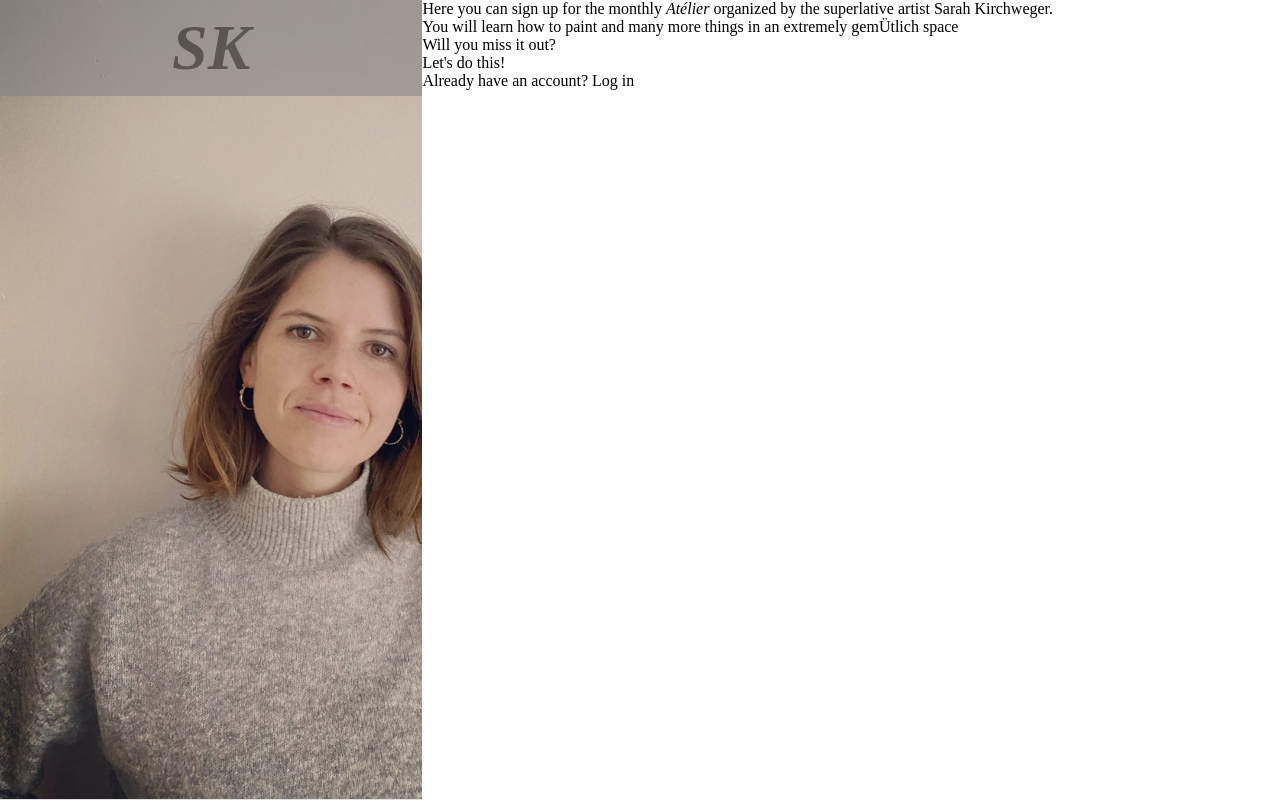
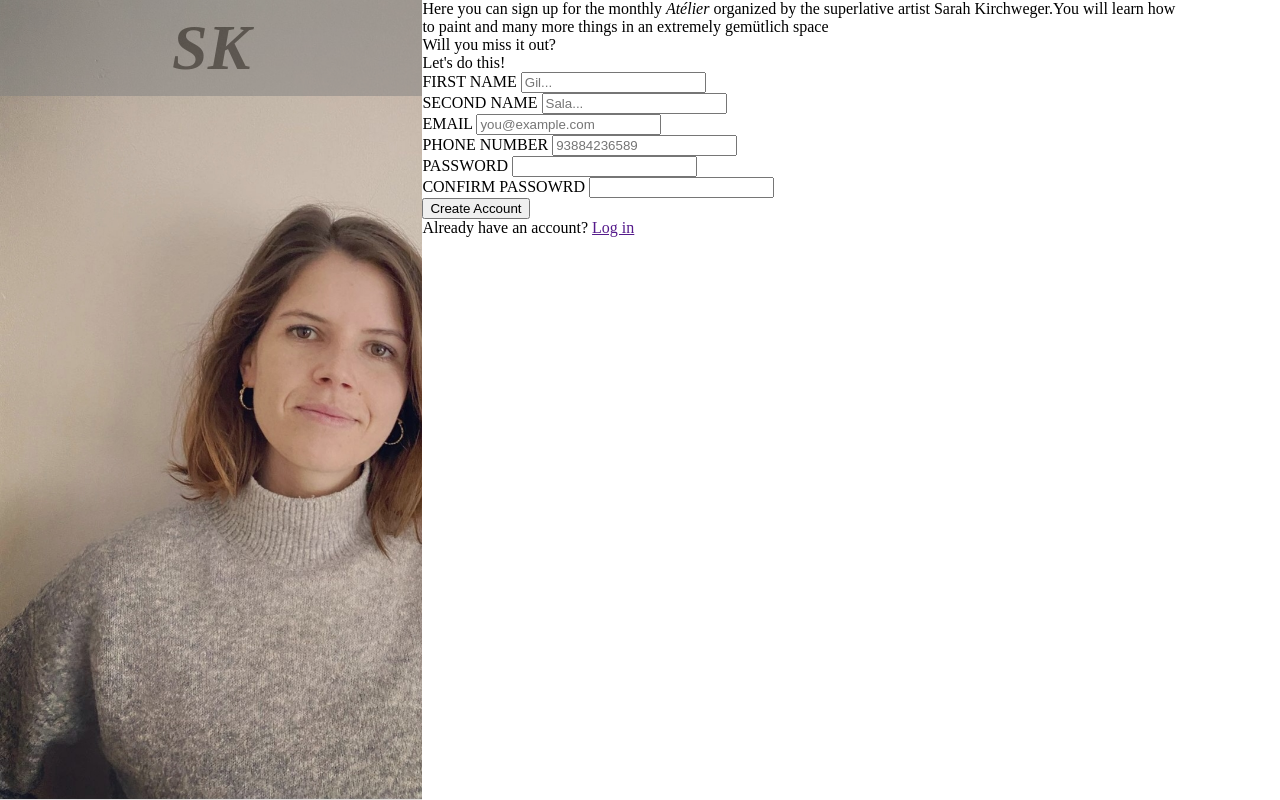
Before and after one commit to Gilsabo/sign-up-form, a plain HTML site: page index.html in a window 1280 px wide. Drawn offline with Linux system fonts and the light colour scheme.

```diff
--- a/index.html
+++ b/index.html
@@ -10,17 +10,55 @@
 <body>
     <div class="container">
         <div class="left-box">
+                <div class="circle"></div>
                 <div class="logo">SK</div>
         </div>
         <div class="right-box">
-                <div class="header">Here you can sign up for the monthly <i>Atélier</i> organized
-                by the superlative artist Sarah Kirchweger. <br> You will learn how to paint and many more things
-                in an extremely gemÜtlich space</div>
-                <div class="text">Will you miss it out?</div>
-                <div class="tex">Let's do this!</div>
-                <div class="form"></div>
-                <div class="button"></div>
-                <div class="login">Already have an account? <span>Log in</span></div>
+            <div class="header">
+                <div class="text">Here you can sign up for the monthly <i>Atélier</i> organized
+                by the superlative artist Sarah Kirchweger.You will learn how to paint and many more things
+                in an extremely gemütlich space</div>
+                <div class="text1">Will you miss it out?</div>
+            </div>
+            <div class="form">
+                <div class="text">Let's do this!</div>
+                <form action="" method="post">
+                    <div class="name-box">
+                        <div class="box">
+                            <label for="first_name">FIRST NAME</label>
+                            <input type="text" id="first_name" placeholder="Gil..." name="first_name" required>
+                        </div>
+                        <div class="box">
+                            <label for="second_name">SECOND NAME</label>
+                            <input type="text" id="second_name"  placeholder="Sala..." name="second_name" required>
+                        </div>
+                    </div>
+                    <div class="contact-box">
+                        <div class="box">
+                            <label for="email">EMAIL</label>
+                            <input type="email" id="email" placeholder="you@example.com" name="email" required>
+                        </div>
+                        <div class="box">
+                            <label for="phone">PHONE NUMBER</label>
+                            <input type="tel" id="phone" name="phone" placeholder="93884236589" required>
+                        </div>
+                    </div>
+                    <div class="password-box">
+                        <div class="box">
+                            <label for="email">PASSWORD</label>
+                            <input type="password" id="password" name="password" required>
+                        </div>
+                        <div class="box">
+                            <label for="passowrd1">CONFIRM PASSOWRD</label>
+                            <input type="password" id="password1" name="password1" required>
+                        </div>
+                    </div>
+                </form>
+            <div class="button-box">
+                <button type="submit">Create Account</button>
+                <div class="question">Already have an account? <a href="">Log in</a> </div>
+            </div>
+            </div>
         </div>
     </div>
 </body>
```
